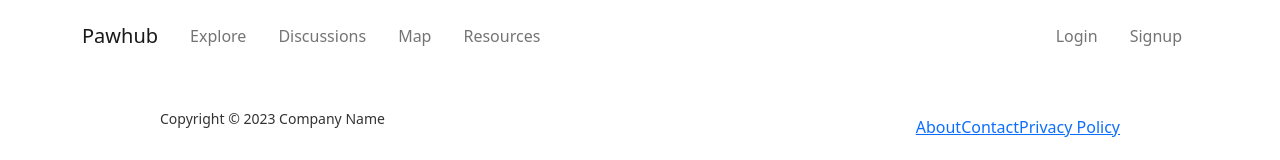
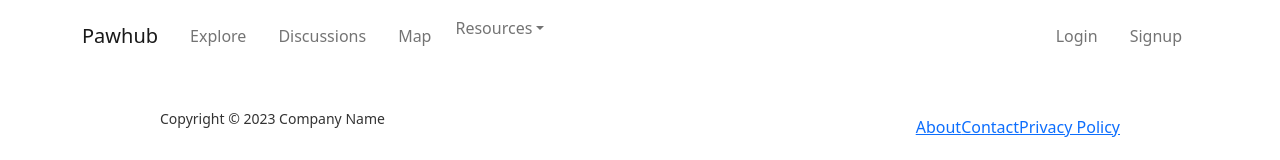
Before and after one commit to t-iffany/pawhub, a React (Create React App) app in the folder pawhub-frontend/: page / in a window 1280 px wide. Shown: the top 160 px of the page. Built offline with nearby package versions, Linux system fonts and the light colour scheme.

Commit message:
Add Dropdown for resources in nav bar. Fix bug with directions

```diff
--- a/pawhub-frontend/src/components/Map/Distance.jsx
+++ b/pawhub-frontend/src/components/Map/Distance.jsx
@@ -37,7 +37,8 @@ export default function Distance(props) {
               : step.instructions
                   .replace(/<\/?b>/g, "")
                   .replace(/<div style="font-size:0.9em">/g, `.`)
-                  .replace(/<\/div>/g, " ")}
+                  .replace(/<\/div>/g, " ")
+                  .replace(/<wbr\/>/g, "")}
             {index !== steps.length - 1 &&
               `, and drive for ${step.distance.text}.`}
           </p>
--- a/pawhub-frontend/src/components/NavigationBar.jsx
+++ b/pawhub-frontend/src/components/NavigationBar.jsx
@@ -1,6 +1,7 @@
 import Container from "react-bootstrap/Container";
 import Nav from "react-bootstrap/Nav";
 import Navbar from "react-bootstrap/Navbar";
+import NavDropdown from "react-bootstrap/NavDropdown";
 import { Link } from "react-router-dom";
 
 export default function NavigationBar({ currentUser, setCurrentUser }) {
@@ -37,19 +38,17 @@ export default function NavigationBar({ currentUser, setCurrentUser }) {
               </Link>
             </Nav.Link>
 
-            <Nav.Link>
-              <Link className="nav-link" to="/resources">
-                Resources
-              </Link>
-            </Nav.Link>
+            <NavDropdown title="Resources" id="collapsible-nav-dropdown">
+              <NavDropdown.Item href="#action3">Breeds</NavDropdown.Item>
+              <NavDropdown.Item href="#action4">Other</NavDropdown.Item>
+            </NavDropdown>
           </Nav>
 
           <Nav>
-
             {currentUser && (
               <Nav.Link>
                 <Link className="nav-link" to="/profile">
-                Logged In As: {currentUser.username}
+                  Logged In As: {currentUser.username}
                 </Link>
               </Nav.Link>
             )}
--- a/pawhub-frontend/src/index.css
+++ b/pawhub-frontend/src/index.css
@@ -95,6 +95,9 @@
   display: flex;
   justify-content: space-between;
   margin: 5px 0;
+}
+
+#collapsible-nav-dropdown {
 }
 
 /* .btn-primary {
```
